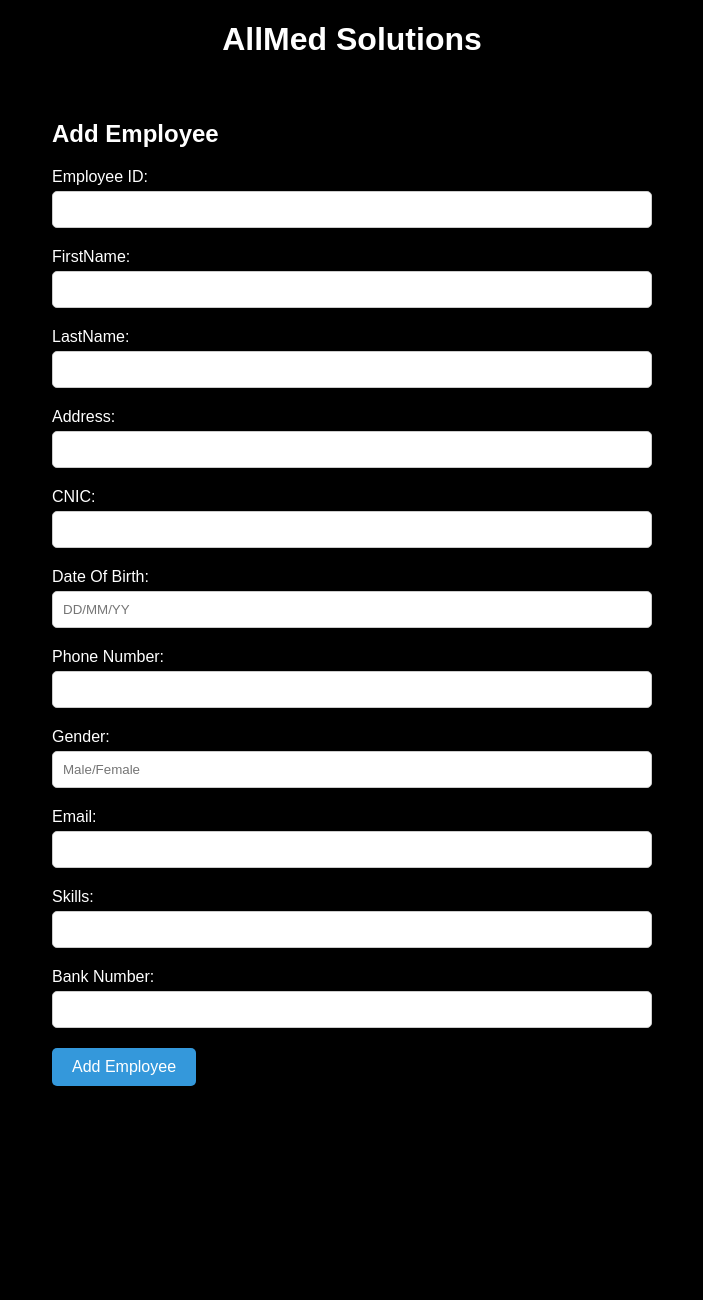
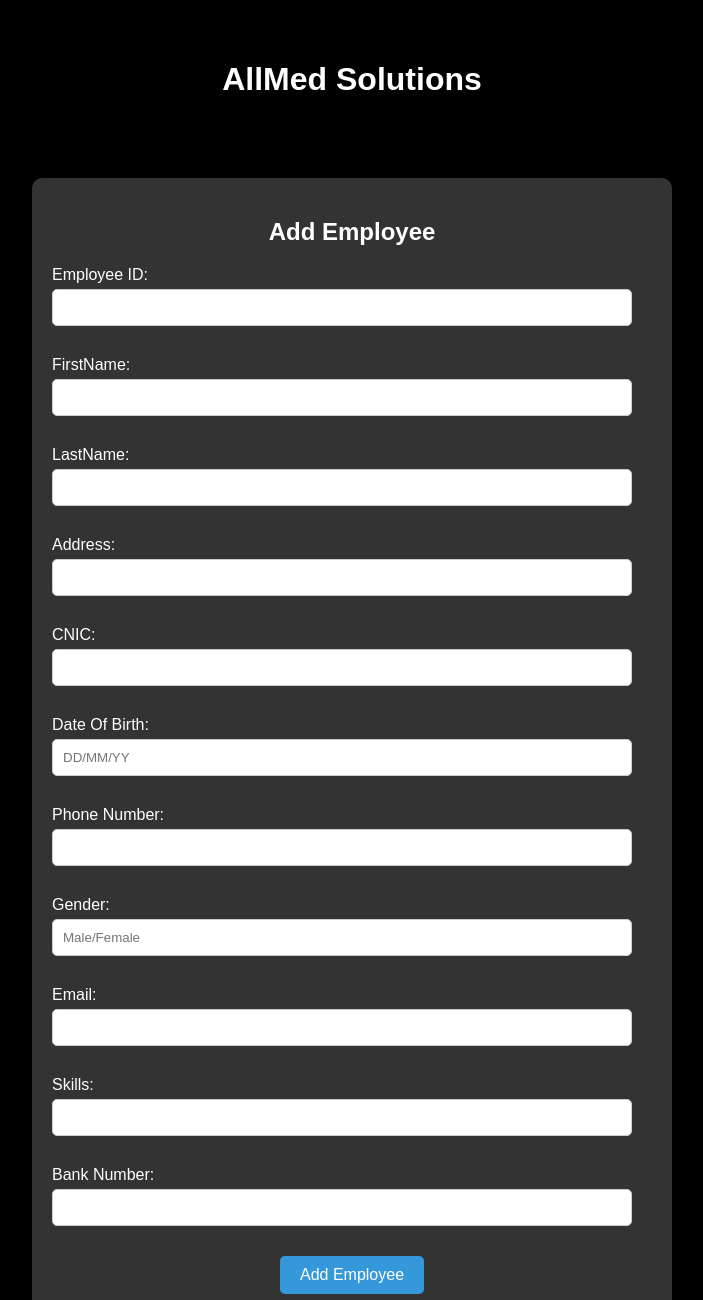
Before and after one commit to Bisma-Aslam/FrontendScreensDb, a plain HTML site: page index.html in a window 1280 px wide. Shown: the top 1300 px of the page, without its empty margins (288-991 px from the left). Before the commit the page ends 1106 px from the top, so only its background shows below. Drawn offline with Linux system fonts and the light colour scheme.

Commit message:
add screen completed

```diff
--- a/style.css
+++ b/style.css
@@ -1,20 +1,19 @@
-/* Add your styles here */
-
 body {
     margin: 0;
     font-family: 'Arial', sans-serif;
     background-color: black;
     color: white;
+    padding: 20px;
 }
 
 .app-header {
-
-    color: white;
+    padding: 20px;
 }
 
 .app-body {
     display: flex;
     flex: 1;
+    margin-top: 20px;
 }
 
 .app-body-main-content {
@@ -25,6 +24,14 @@ body {
 .employee-section {
     max-width: 600px;
     margin: 0 auto;
+    background-color: #333;
+    padding: 20px;
+    border-radius: 10px;
+}
+
+.employee-section h2 {
+    text-align: center;
+    margin-bottom: 20px;
 }
 
 .form-group {
@@ -37,11 +44,12 @@ label {
 }
 
 input {
-    width: 100%;
+    width: calc(100% - 20px);
     padding: 10px;
     box-sizing: border-box;
     border: 1px solid #ccc;
     border-radius: 5px;
+    margin-bottom: 10px;
 }
 
 .flat-button {
@@ -52,7 +60,13 @@ input {
     border-radius: 5px;
     cursor: pointer;
     font-size: 16px;
+    margin-top: 10px;
+    display: block;
+    margin-left: auto;
+    margin-right: auto;
 }
-.logo-title{
+
+.logo-title {
     text-align: center;
+    margin-bottom: 20px;
 }
```
